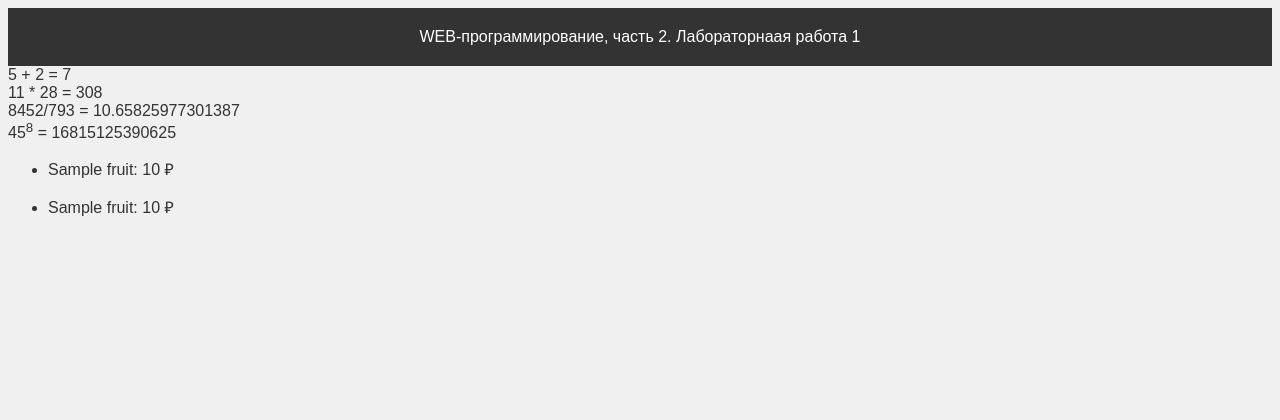
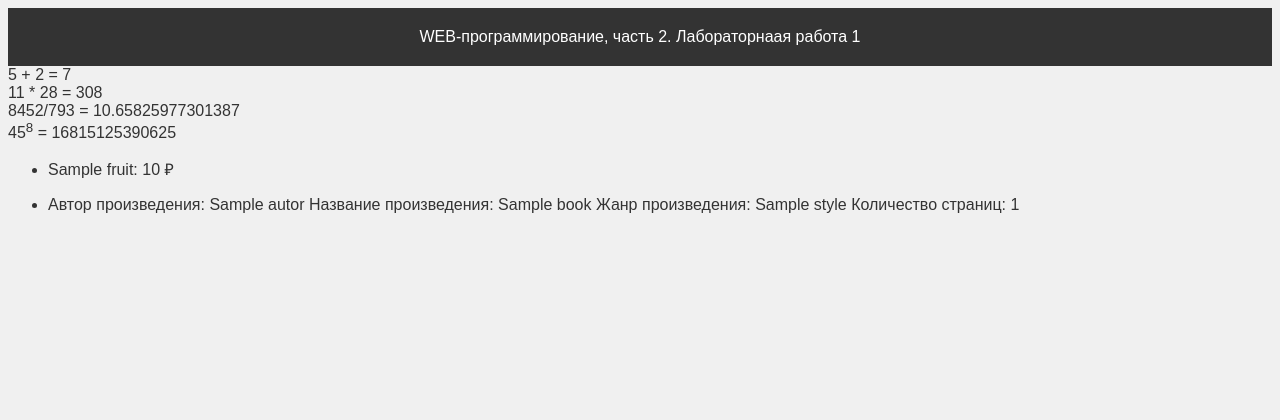
Before and after one commit to Timir2003/WEB-2, a Flask app: template templates/example.html in a window 1280 px wide. Shown: the top 420 px of the page. Run offline with Flask 3, Linux system fonts and the light colour scheme; the template is opened without the code that fills it: most values are stand-ins (such as "Sample title", 1, 10 or a date in 2020).

Commit message:
Книги

```diff
--- a/templates/example.html
+++ b/templates/example.html
@@ -32,10 +32,11 @@
         </ul>
 
         <ul>
-            {% for f in fruits %}
-            <li>{{ f.name }}: {{ f.price }} &#x20bd</li>
+            {% for f in book %}
+            <li>Автор произведения: {{ f.autor }} Название произведения: {{ f.name_book }} Жанр произведения: {{ f.style }} Количество страниц: {{ f.num_pag }} </li>
             {% endfor %}
-            </ul>
+        </ul>
+
     </main>
 
     <footer>
```
